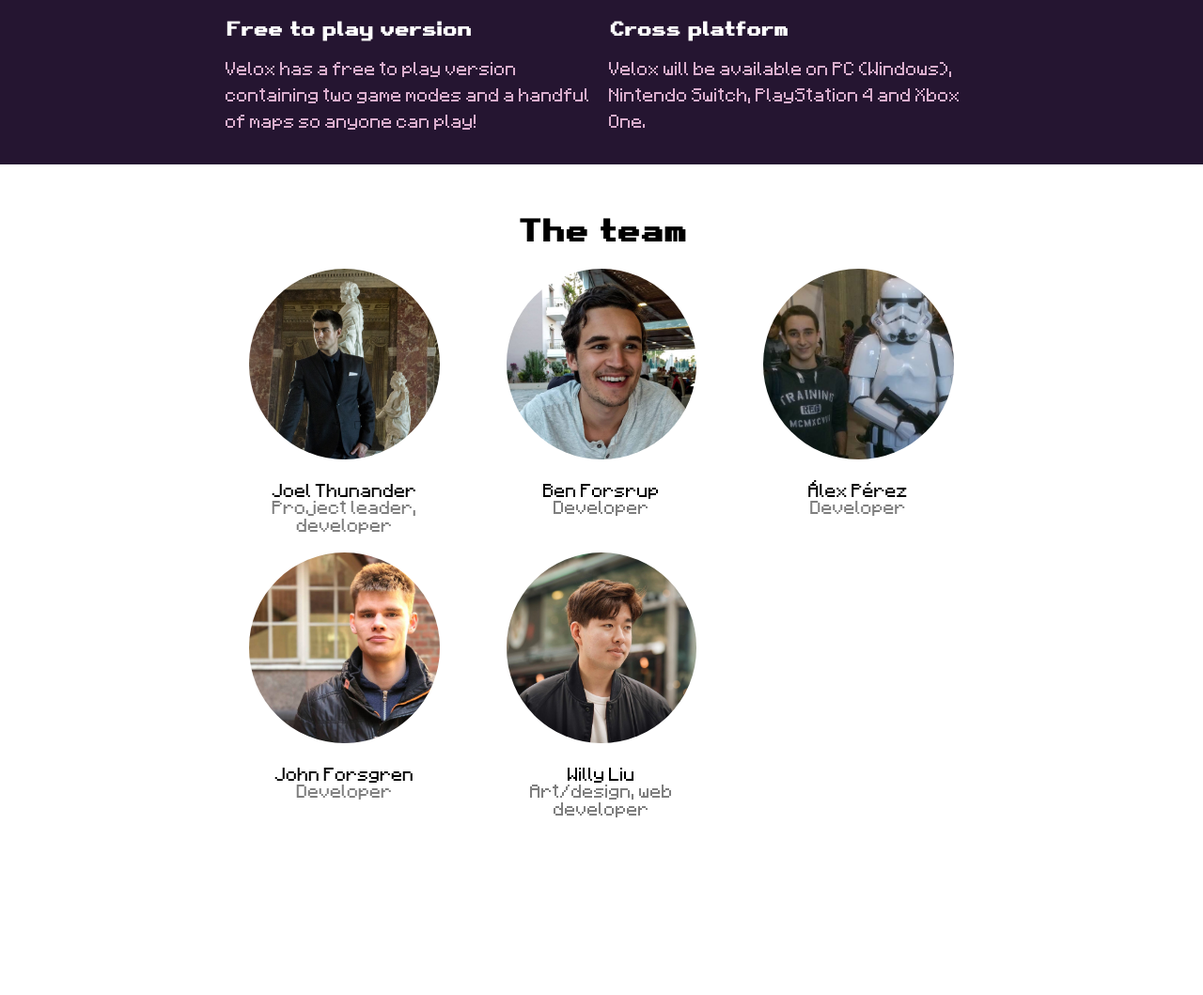
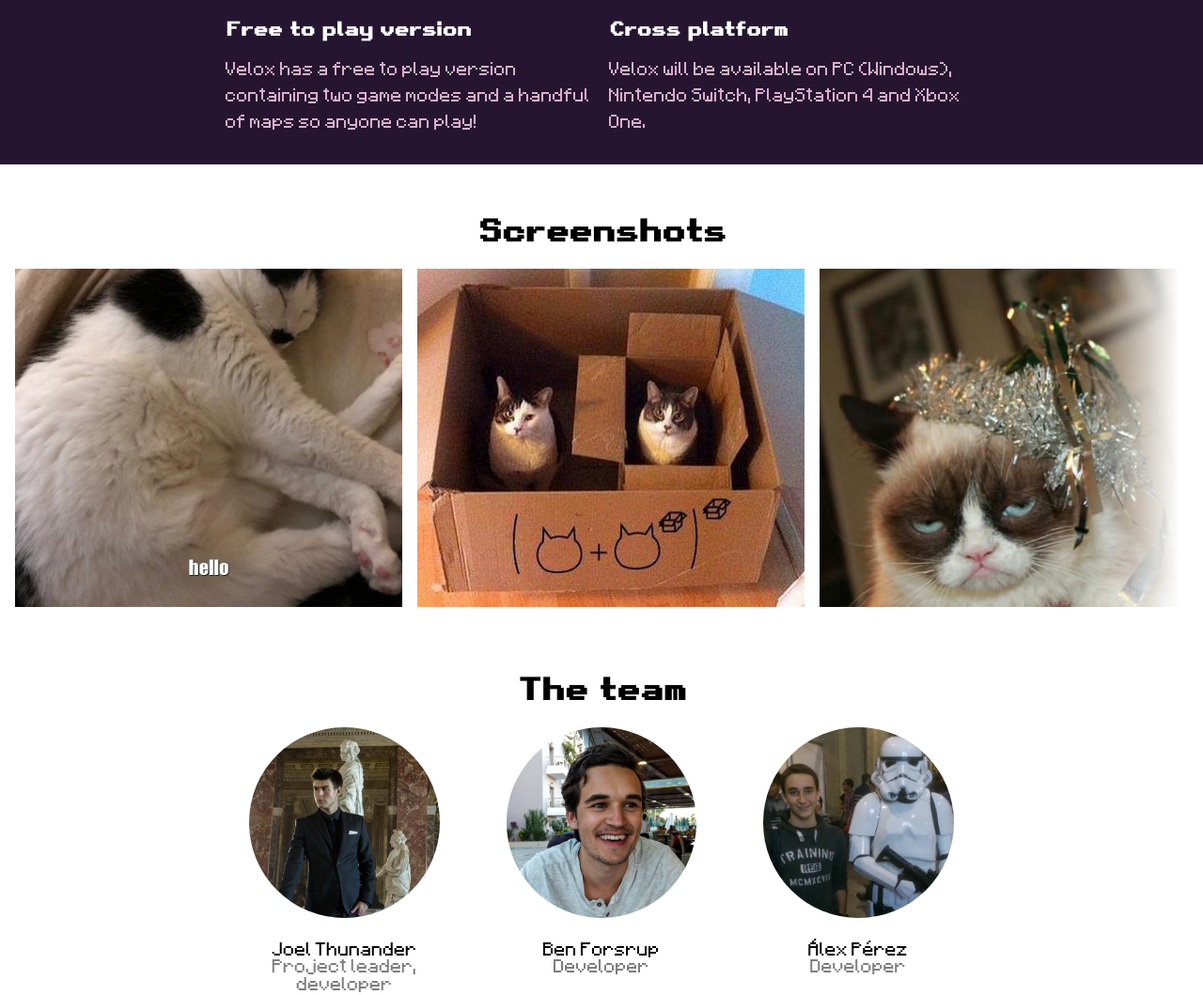
Before and after one commit to willwull/velox-web, a Gatsby site: page / in a window 1280 px wide. Shown: the part 1775-2834 px from the top of the page at 94% size. Before the commit the page ends 2677 px from the top, so only its background shows below. Built offline with nearby package versions, Linux system fonts and the light colour scheme; Gatsby itself is replaced by a stand-in of ours.

Commit message:
Add screenshot scroller

```diff
--- a/src/components/AboutGameSection.js
+++ b/src/components/AboutGameSection.js
@@ -4,7 +4,7 @@ import styles from "./AboutGameSection.module.css"
 
 function AboutGameSection() {
   return (
-    <Section name={"About the game"} inverted>
+    <Section name="About the game" inverted>
       <div className={styles.features}>
         <div>
           <h2>Fun gameplay</h2>
--- /dev/null
+++ b/src/components/ScreenshotsSection.js
@@ -0,0 +1,63 @@
+import React, { useState } from "react"
+import Img from "gatsby-image"
+import { useStaticQuery, graphql } from "gatsby"
+import Section from "./Section"
+import styles from "./ScreenshotsSection.module.css"
+import { classnames } from "../utils/helpers"
+
+function ScreenshotsSection() {
+  const data = useStaticQuery(graphql`
+    query {
+      allFile(
+        sort: { fields: name, order: ASC }
+        filter: { relativeDirectory: { eq: "screenshots" } }
+      ) {
+        edges {
+          node {
+            childImageSharp {
+              fluid(maxWidth: 600) {
+                ...GatsbyImageSharpFluid
+              }
+            }
+          }
+        }
+      }
+    }
+  `)
+  const imageNodes = data.allFile.edges.map(obj => obj.node)
+
+  const [hasReachedStart, setHasReachedStart] = useState(true)
+  const [hasReachedEnd, setHasReachedEnd] = useState(false)
+
+  function onScroll(event) {
+    const elem = event.target
+    const hasScrolledToStart = elem.scrollLeft <= 0
+    const hasScrolledToEnd =
+      elem.scrollLeft >= elem.scrollWidth - elem.offsetWidth
+    setHasReachedStart(hasScrolledToStart)
+    setHasReachedEnd(hasScrolledToEnd)
+  }
+
+  const containerStyles = classnames(
+    styles.container,
+    hasReachedStart && styles.atStart,
+    hasReachedEnd && styles.atEnd
+  )
+
+  return (
+    <Section name="Screenshots" fullWidth>
+      <div className={containerStyles}>
+        <div className={styles.startOverlay} />
+        <div className={styles.scrollerContainer} onScroll={onScroll}>
+          {imageNodes.map(node => (
+            <Img fluid={node.childImageSharp.fluid} />
+          ))}
+          <div className={styles.endPadding} />
+        </div>
+        <div className={styles.endOverlay} />
+      </div>
+    </Section>
+  )
+}
+
+export default ScreenshotsSection
--- /dev/null
+++ b/src/components/ScreenshotsSection.module.css
@@ -0,0 +1,52 @@
+.container {
+  position: relative;
+}
+
+.scrollerContainer {
+  gap: 1em;
+  padding: 0 1em;
+  display: grid;
+  grid-template-columns: repeat(6, 33%);
+  overflow-x: auto;
+  height: 360px;
+}
+
+.container:not(.atEnd) .endOverlay,
+.container:not(.atStart) .startOverlay {
+  opacity: 1;
+}
+
+.startOverlay,
+.endOverlay {
+  position: absolute;
+  top: 0;
+  width: 10%;
+  height: 100%;
+  opacity: 0;
+  transition: opacity 300ms;
+  z-index: 9;
+}
+
+.startOverlay {
+  background: linear-gradient(
+    270deg,
+    rgba(255, 255, 255, 0) 0%,
+    white 80%,
+    white 100%
+  );
+  left: 0;
+}
+
+.endOverlay {
+  background: linear-gradient(
+    90deg,
+    rgba(255, 255, 255, 0) 0%,
+    white 80%,
+    white 100%
+  );
+  right: 0;
+}
+
+.endPadding {
+  width: 1px;
+}
--- a/src/components/Section.js
+++ b/src/components/Section.js
@@ -2,11 +2,17 @@ import React from "react"
 import styles from "./Section.module.css"
 import { classnames } from "../utils/helpers"
 
-function Section({ name, inverted, children }) {
-  const sectionClasses = classnames(styles.section, inverted && styles.inverted)
+function Section({ name, inverted, fullWidth, children }) {
+  const sectionClasses = classnames(
+    styles.section,
+    inverted && styles.inverted,
+    fullWidth && styles.fullWidth
+  )
+  const contentClasses = classnames(!fullWidth && styles.content)
+
   return (
     <section className={sectionClasses}>
-      <div className={styles.content}>
+      <div className={contentClasses}>
         <h1>{name}</h1>
         {children}
       </div>
--- a/src/components/Section.module.css
+++ b/src/components/Section.module.css
@@ -1,6 +1,11 @@
 .section {
   padding: 1em;
   margin-bottom: 1em;
+}
+
+.section.fullWidth {
+  padding-left: 0;
+  padding-right: 0;
 }
 
 .inverted {
--- a/src/components/TeamSection.js
+++ b/src/components/TeamSection.js
@@ -76,7 +76,7 @@ function TeamSection() {
   ]
 
   return (
-    <Section name={"The team"}>
+    <Section name="The team">
       <div className={styles.membersGrid}>
         {team.map(member => (
           <div className={styles.member} key={member.name}>
--- a/src/components/VideoSection.js
+++ b/src/components/VideoSection.js
@@ -7,7 +7,7 @@ const VIDEO_URL = "https://www.youtube.com/embed/GKXS_YA9s7E"
 
 function VideoSection() {
   return (
-    <Section name={"Video demo"}>
+    <Section name="Video demo">
       <div className={styles.videoContainer}>
         <iframe
           src={VIDEO_URL}
--- a/src/pages/index.js
+++ b/src/pages/index.js
@@ -5,6 +5,7 @@ import Layout from "../components/Layout"
 import TeamSection from "../components/TeamSection"
 import AboutGameSection from "../components/AboutGameSection"
 import VideoSection from "../components/VideoSection"
+import ScreenshotsSection from "../components/ScreenshotsSection"
 
 const IndexPage = () => (
   <Layout>
@@ -12,6 +13,7 @@ const IndexPage = () => (
     <Header />
     <VideoSection />
     <AboutGameSection />
+    <ScreenshotsSection />
     <TeamSection />
   </Layout>
 )
--- a/src/utils/helpers.js
+++ b/src/utils/helpers.js
@@ -5,6 +5,6 @@
  * @param  {...any} args
  */
 export function classnames(...args) {
-  const classes = args.filter(arg => arg != null)
+  const classes = args.filter(arg => arg != null && arg !== false)
   return classes.join(" ")
 }
```
Also changed, not shown: src/images/screenshots/1.jpeg (added), src/images/screenshots/2.jpeg (added), src/images/screenshots/3.jpeg (added), src/images/screenshots/4.jpeg (added), src/images/screenshots/5.jpeg (added).
